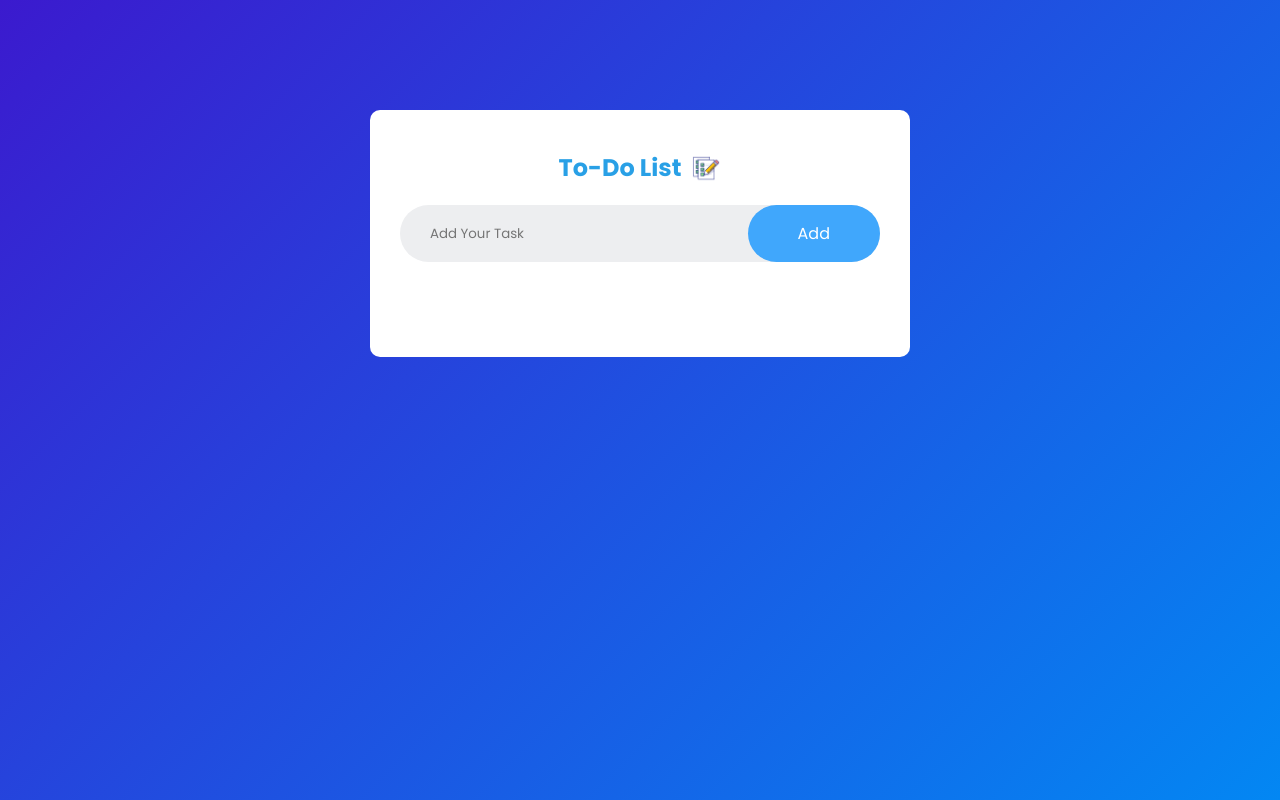
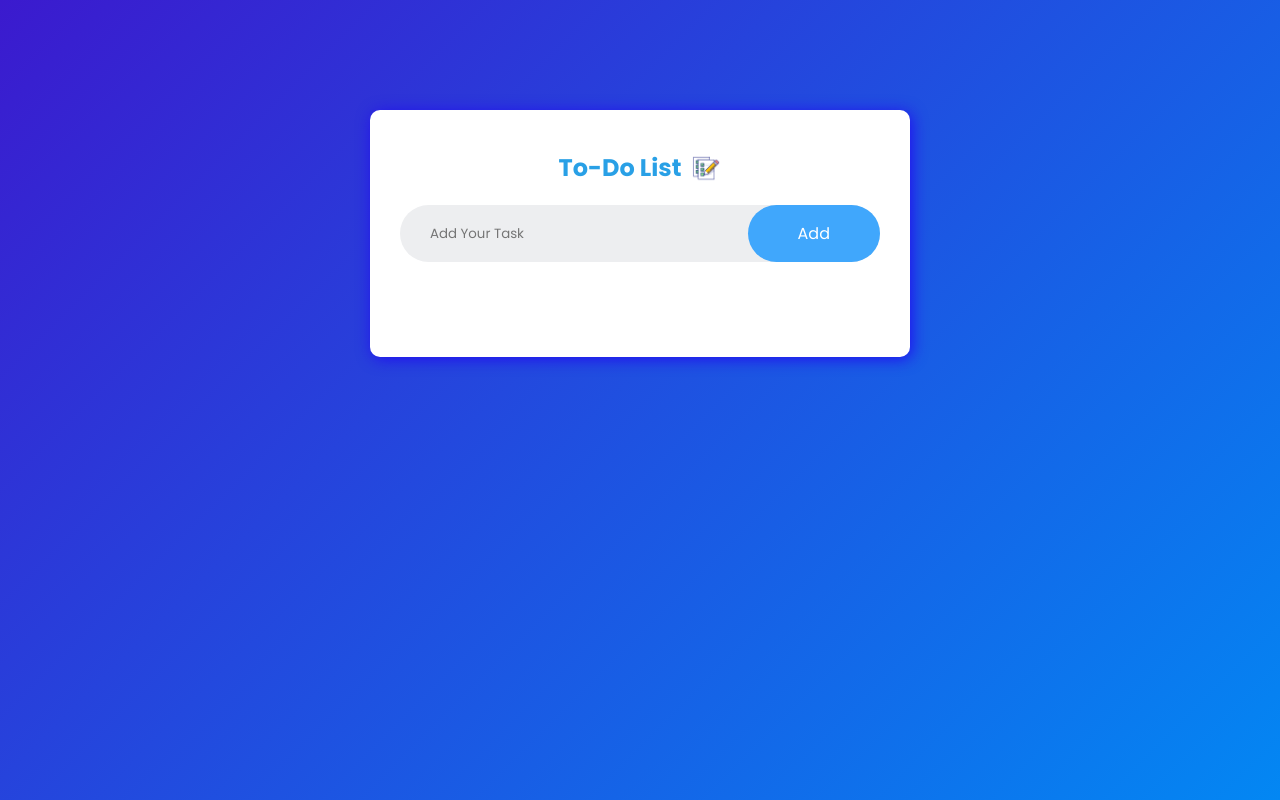
Before and after one commit to AnsarulIslam10/To-Do-List, a plain HTML site: page index.html in a window 1280 px wide. Drawn offline with Linux system fonts and the light colour scheme.

Commit message:
added box shadow

```diff
--- a/style.css
+++ b/style.css
@@ -15,10 +15,11 @@
 .todo-app{
     width: 100%;
     max-width: 540px;
-    background: white;
+    background: rgb(255, 255, 255);
     margin: 100px auto 20px;
     padding:40px 30px 70px ;
     border-radius: 10px;
+    box-shadow: 2px 2px 15px rgba(34, 11, 241, 0.986);
 }
 .todo-app h2{
     color: rgb(41, 160, 230);
```
Also changed, not shown: img/bg.jpg (added).
